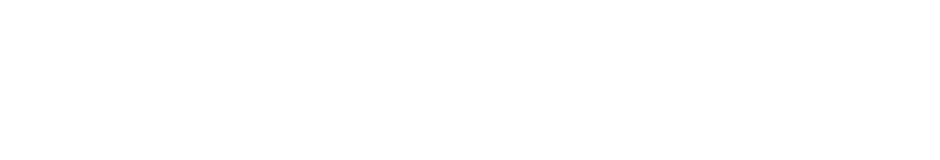
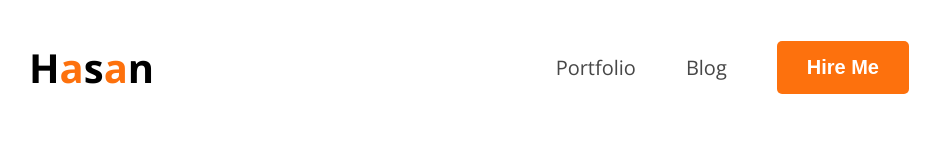
Before and after one commit to mdhasanali39/my-portfolio, a plain HTML site: page index.html in a window 1280 px wide. Shown: the whole page, without its empty margins (171-1111 px from the left). Drawn offline with nearby package versions, Linux system fonts and the light colour scheme.

Commit message:
added nav and with nav style

```diff
--- a/index.html
+++ b/index.html
@@ -4,8 +4,23 @@
     <meta charset="UTF-8">
     <meta name="viewport" content="width=device-width, initial-scale=1.0">
     <title>Md Hasan Ali</title>
+    <link rel="stylesheet" href="styles/portfolio.css">
 </head>
 <body>
+    <header class="header">
 
+        <nav class="navbar">
+            <div class="my-logo">
+                <h1 class="text-logo">H<span>a</span>s<span>a</span>n</h1>
+            </div>
+            <ul class="nav-items">
+                <li><a href="#">Portfolio</a></li>
+                <li><a href="#">Blog</a></li>
+                <li>
+                    <button class="btn-primary btn-primary-bg">Hire Me</button>
+                </li>
+            </ul>
+        </nav>
+    </header>
 </body>
 </html>
--- /dev/null
+++ b/styles/portfolio.css
@@ -0,0 +1,56 @@
+@import url('https://fonts.googleapis.com/css2?family=Open+Sans:wght@300;400;500;600;700;800&display=swap');
+
+/* Usability  */
+*{
+    margin: 0;
+    padding: 0;
+    box-sizing: border-box;
+}
+body{
+    font-family: 'Open Sans', sans-serif;
+}
+/* button primary background color  */
+.btn-primary-bg{
+    background-color: hsla(25, 98%, 52%, 1);
+}
+/* navbar style Start  */
+.navbar{
+    display: flex;
+    justify-content: space-between;
+    align-items: center;
+    padding-top: 40px;
+    margin: 0 200px;
+}
+.navbar .nav-items{
+    display: flex;
+    column-gap: 50px;
+    align-items: center;
+}
+.nav-items li{
+    list-style-type: none;
+    font-size: 20px;
+    cursor: pointer;
+}
+.nav-items li a{
+    color: hsla(0, 0%, 28%, 1);
+    text-decoration: none;
+}
+/* logo Style Start  */
+.text-logo{
+    font-size: 40px;
+    user-select: none;
+}
+.text-logo span{
+    color: hsla(25, 98%, 52%, 1);
+}
+
+/* primay button style  */
+.btn-primary{
+    cursor: pointer;
+    font-size: 20px;
+    font-weight: 700;
+    color: #ffffff;
+    border: none;
+    padding: 15px 30px;
+    border-radius: 5px;
+}
```
